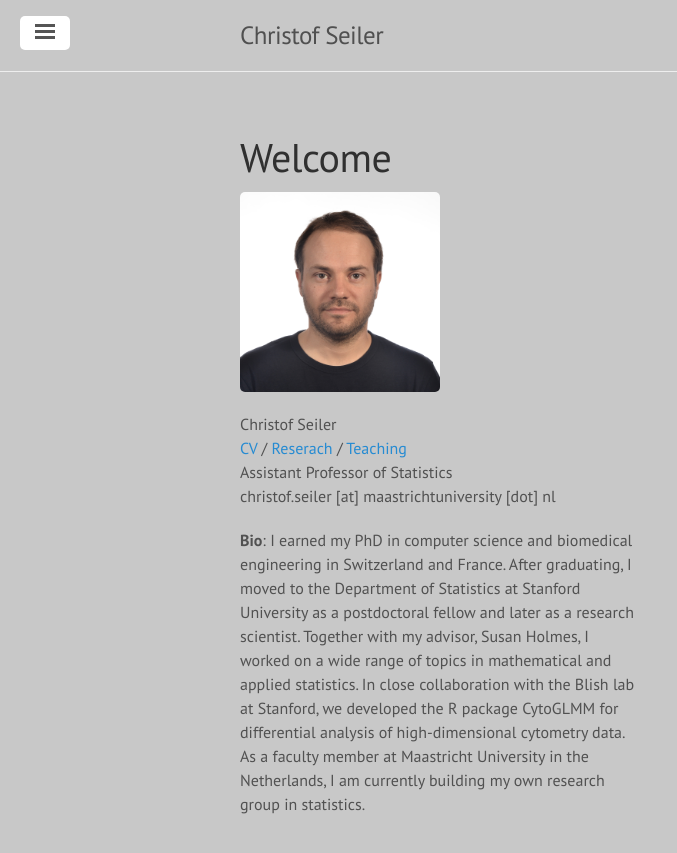
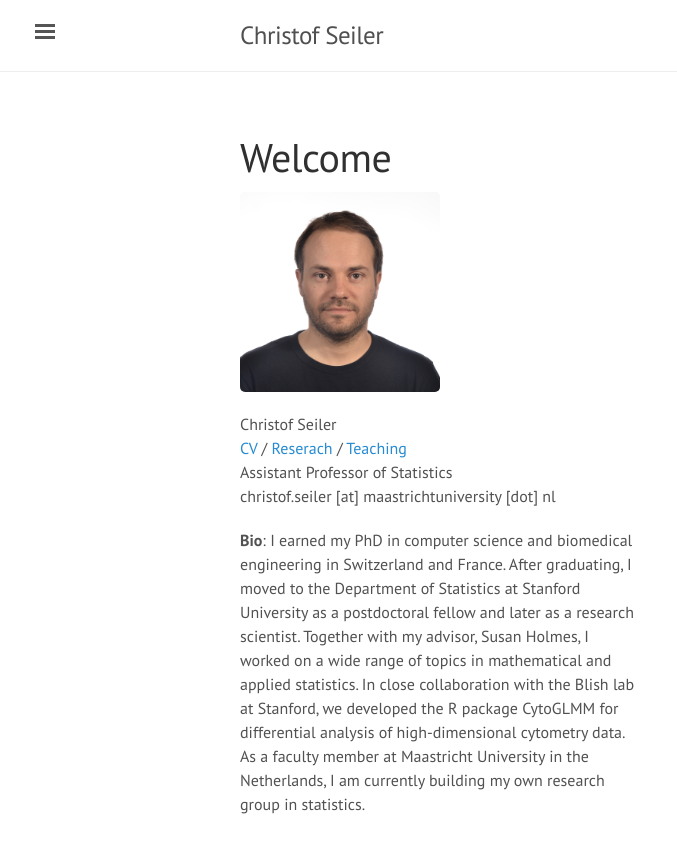
Before and after one commit to ChristofSeiler/ChristofSeiler.github.io, a Jekyll site: the page built from index.html, in a window 1280 px wide. Shown: the top 853 px of the page, without its empty margins (0-677 px from the left). Built offline with Jekyll 4.4.1, drawn with Linux system fonts in a browser that asks for light colours; the list of posts is cut into pages by our own code.

Commit message:
reset to default color

```diff
--- a/public/css/lanyon.css
+++ b/public/css/lanyon.css
@@ -40,7 +40,6 @@ body {
   overflow-x: hidden;
   font-size: 16px;
   line-height: 1.5;
-  background-color: #c8c8c8; /* dark #35363a; */
 }
 @media (min-width: 38em) {
   html {
```
